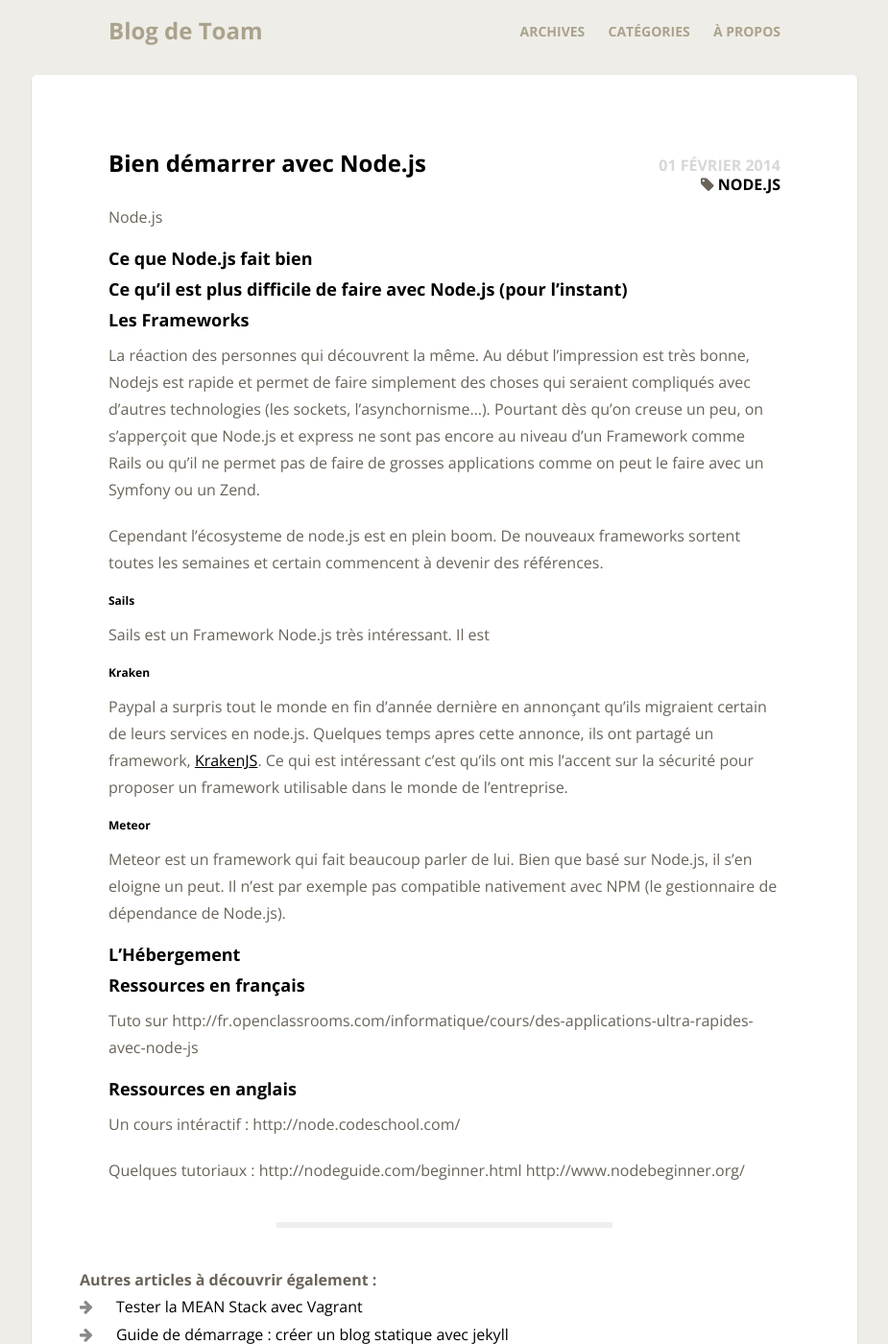
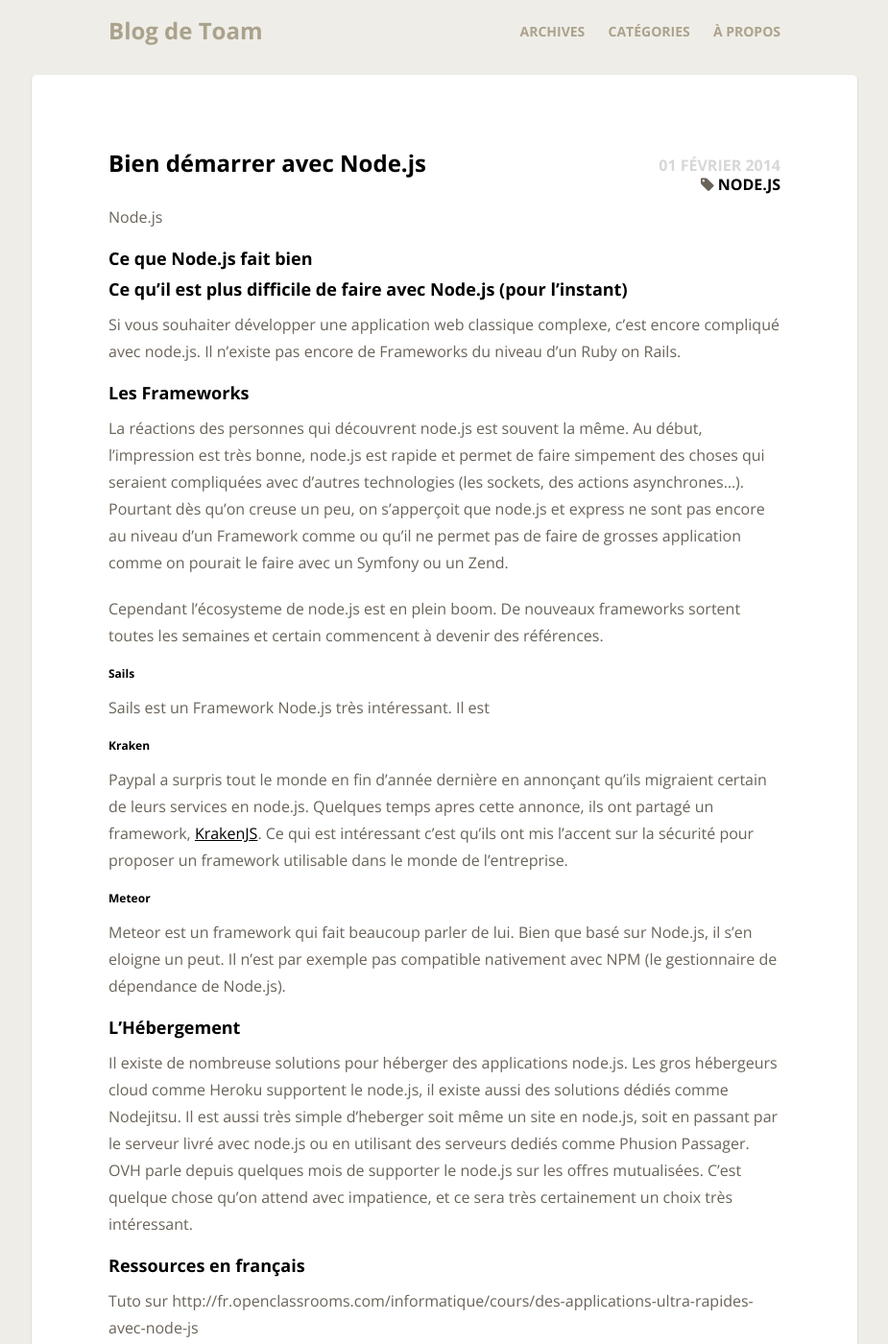
Before and after one commit to Toam/toam.fr, a Jekyll site: the page built from _posts/2014-02-01-bien-demmarer-avec-nodejs.markdown, in a window 1280 px wide and 1400 px high. Shown: the whole window at 96% size, without its empty margins (177-1102 px from the left). Built offline with Jekyll 4.4.1, drawn with Linux system fonts in a browser that asks for light colours; nearby versions of some CDN libraries; comment, search, counter and statistics services are not loaded; some of the changed text lies outside the part shown.

Commit message:
Article node

```diff
--- a/_posts/2014-02-01-bien-demmarer-avec-nodejs.markdown
+++ b/_posts/2014-02-01-bien-demmarer-avec-nodejs.markdown
@@ -11,11 +11,20 @@
 
 
 ##### Ce qu'il est plus difficile de faire avec Node.js (pour l'instant)
-
+Si vous souhaiter développer une application web classique complexe, c'est encore
+compliqué avec node.js. Il n'existe pas encore de Frameworks du niveau
+d'un Ruby on Rails.
 
 ##### Les Frameworks
 
-La réaction des personnes qui découvrent la même. Au début l'impression est très bonne, Nodejs est rapide et permet de faire simplement des choses qui seraient compliqués avec d'autres technologies (les sockets, l'asynchornisme...). Pourtant dès qu'on creuse un peu, on s'apperçoit que Node.js et express ne sont pas encore au niveau d'un Framework comme Rails ou qu'il ne permet pas de faire de grosses applications comme on peut le faire avec un Symfony ou un Zend.
+La réactions des personnes qui découvrent node.js est souvent la même.
+Au début, l'impression est très bonne, node.js est rapide et permet de
+faire simpement des choses qui seraient compliquées avec d'autres
+technologies (les sockets, des actions asynchrones...). Pourtant dès
+qu'on creuse un peu, on s'apperçoit que node.js et express ne sont pas
+encore au niveau d'un Framework comme ou qu'il ne permet pas de faire de
+grosses application comme on pourait le faire avec un Symfony ou un
+Zend.
 
 Cependant l'écosysteme de node.js est en plein boom. De nouveaux
 frameworks sortent toutes les semaines et certain commencent à devenir
@@ -27,8 +36,9 @@
 ###### Kraken
 Paypal a surpris tout le monde en fin d'année dernière en annonçant
 qu'ils migraient certain de leurs services en node.js. Quelques temps
-apres cette annonce, ils ont partagé un framework, <a href="https://github.com/paypal/kraken-js" taget="_blank">KrakenJS</a>. Ce qui est
-intéressant c'est qu'ils ont mis l'accent sur la sécurité pour proposer
+apres cette annonce, ils ont partagé un framework,
+<a href="https://github.com/paypal/kraken-js" taget="_blank">KrakenJS</a>.
+Ce qui est intéressant c'est qu'ils ont mis l'accent sur la sécurité pour proposer
 un framework utilisable dans le monde de l'entreprise.
 
 
@@ -39,12 +49,22 @@
 Node.js).
 
 ##### L'Hébergement
+Il existe de nombreuse solutions pour héberger des applications node.js.
+Les gros hébergeurs cloud comme Heroku supportent le node.js, il existe
+aussi des solutions dédiés comme Nodejitsu. Il est aussi très simple
+d'heberger soit même un site en node.js, soit en passant par le serveur
+livré avec node.js ou en utilisant des serveurs dediés comme Phusion
+Passager.
+OVH parle depuis quelques mois de supporter le node.js sur les
+offres mutualisées. C'est quelque chose qu'on attend avec impatience,
+ et ce sera très certainement un choix très intéressant.
 
 
 ##### Ressources en français
 Tuto sur http://fr.openclassrooms.com/informatique/cours/des-applications-ultra-rapides-avec-node-js
 
 ##### Ressources en anglais
+Il y a de plus de ressources en Français
 
 Un cours intéractif : http://node.codeschool.com/
 
```
